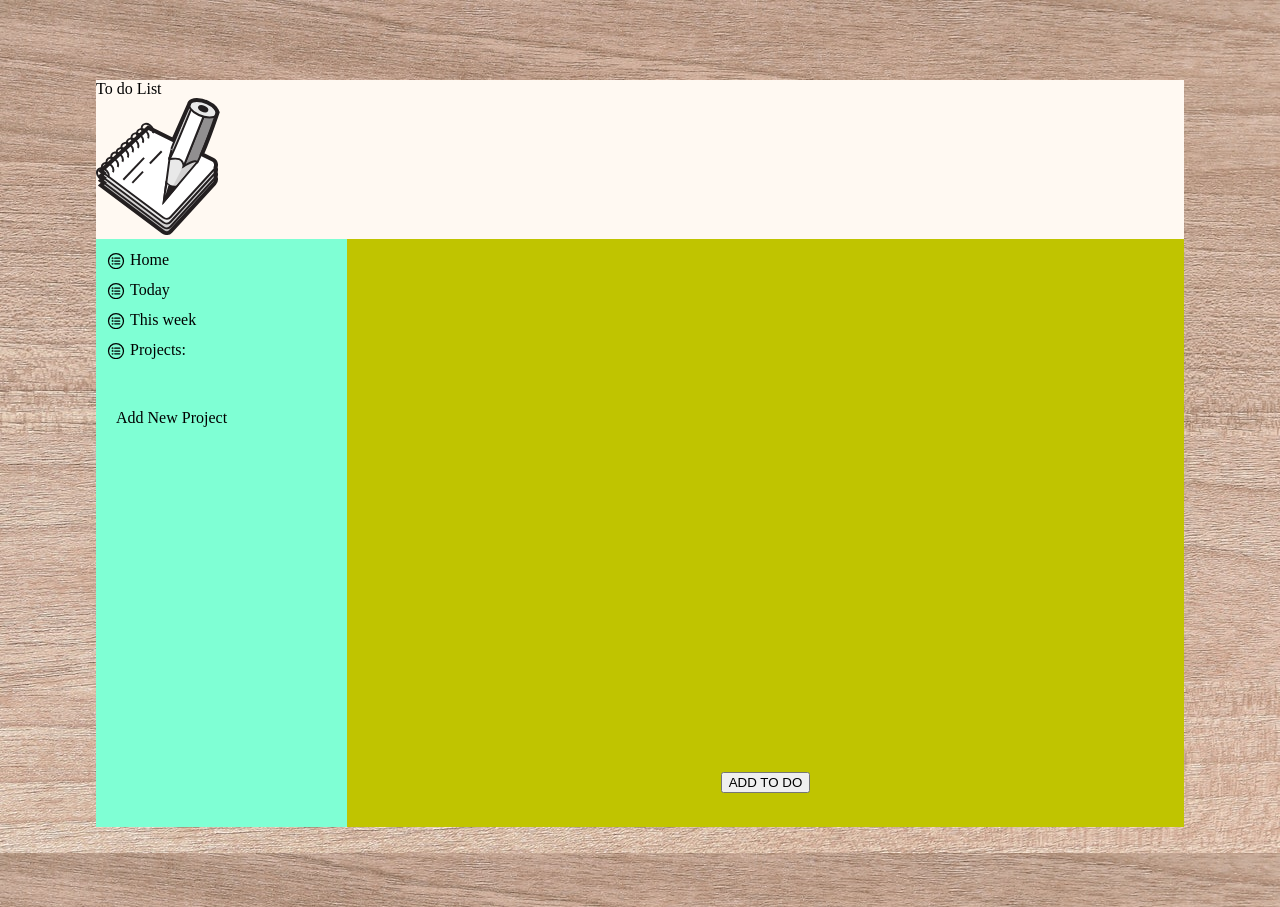
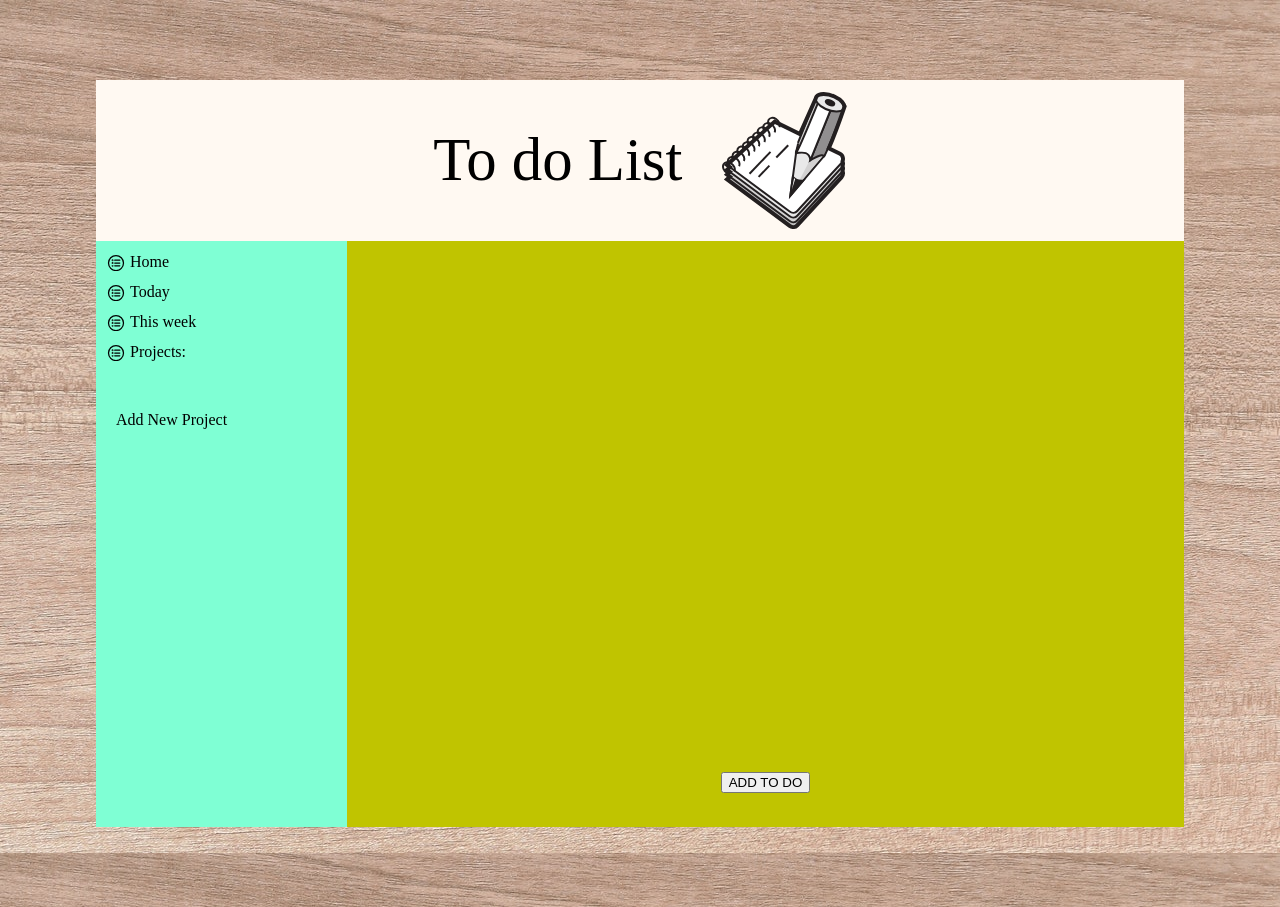
Before and after one commit to YousufRab/Todo_List, a website built with webpack: page dist/index.html in a window 1280 px wide. Built offline with nearby package versions, Linux system fonts and the light colour scheme; files whose address does not match are found by name.

Commit message:
Import 4 custom fonts using @font-face and set display , padding and margin properties for #headerContainer and #header elements

```diff
--- a/src/style.css
+++ b/src/style.css
@@ -1,3 +1,25 @@
+@font-face {
+    font-family: 'Gloria';
+    src: url('./GloriaHallelujah-Regular.ttf');
+    font-weight: 500;
+    font-style: normal;
+}
+
+@font-face {
+    font-family: 'IndieFlower';
+    src: url('./IndieFlower-Regular.ttf');
+}
+
+@font-face {
+    font-family: 'Roboto';
+    src: url('./RobotoMono-VariableFont_wght.ttf');
+}
+
+@font-face {
+    font-family: 'Sharpie';
+    src: url('./PermanentMarker-Regular.ttf');
+}
+
 body {
     background-image: url(./wood.jpg);
 }
@@ -61,6 +83,18 @@ body {
 
 #headerContainer {
     grid-column: 1/-1;
+    display: flex;
+    justify-content: center;
+    align-items: center;
+    padding-top: 12px;
+    padding-bottom: 12px;
+}
+
+#header {
+    font-size: 3.8rem;
+    font-family: 'IndieFlower';
+    display: flex;
+    margin-right: 40px;
 }
 
 #sideBar {
```
